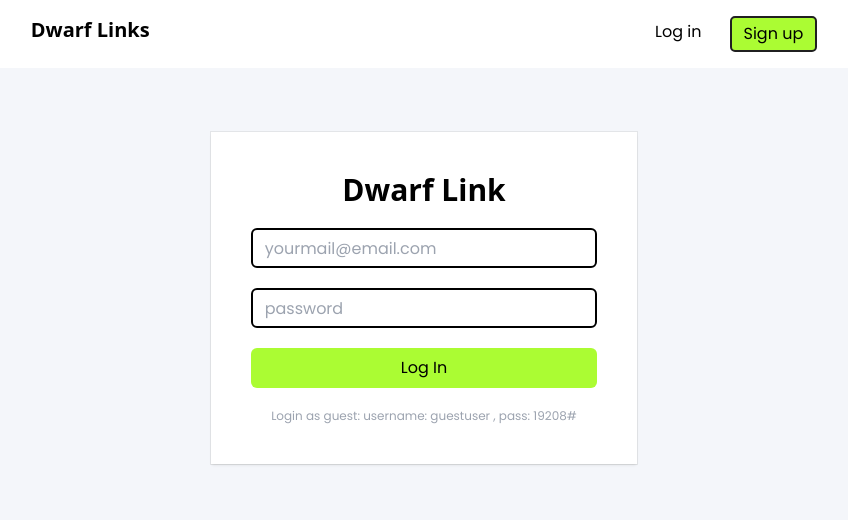
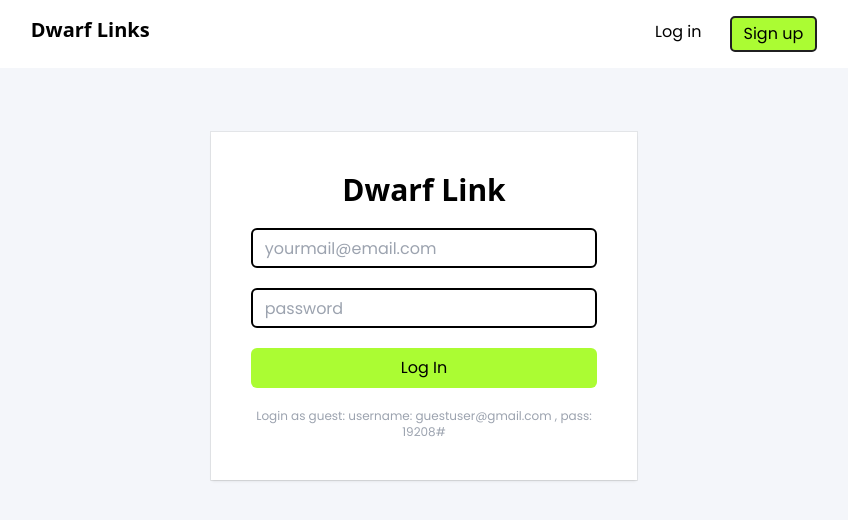
Before and after one commit to NULLcodehub/urlShortner, a React (Vite) app in the folder urlShortner/: page /login in a window 1280 px wide. Shown: the top 520 px of the page, without its empty margins (216-1064 px from the left). Built offline with nearby package versions, Linux system fonts and the light colour scheme; a web font is replaced by a local one.

Commit message:
guest user added

```diff
--- a/urlShortner/src/components/Login/Login.jsx
+++ b/urlShortner/src/components/Login/Login.jsx
@@ -93,7 +93,7 @@ const Login = () => {
                             </button>
                         </div>
 
-                        <p className='text-xs text-gray-400 text-center'>Login as guest: username: guestuser ,  pass: 19208# </p>
+                        <p className='text-xs text-gray-400 text-center'>Login as guest: username: guestuser@gmail.com ,  pass: 19208# </p>
 
                     </form>
                 </div>
```
